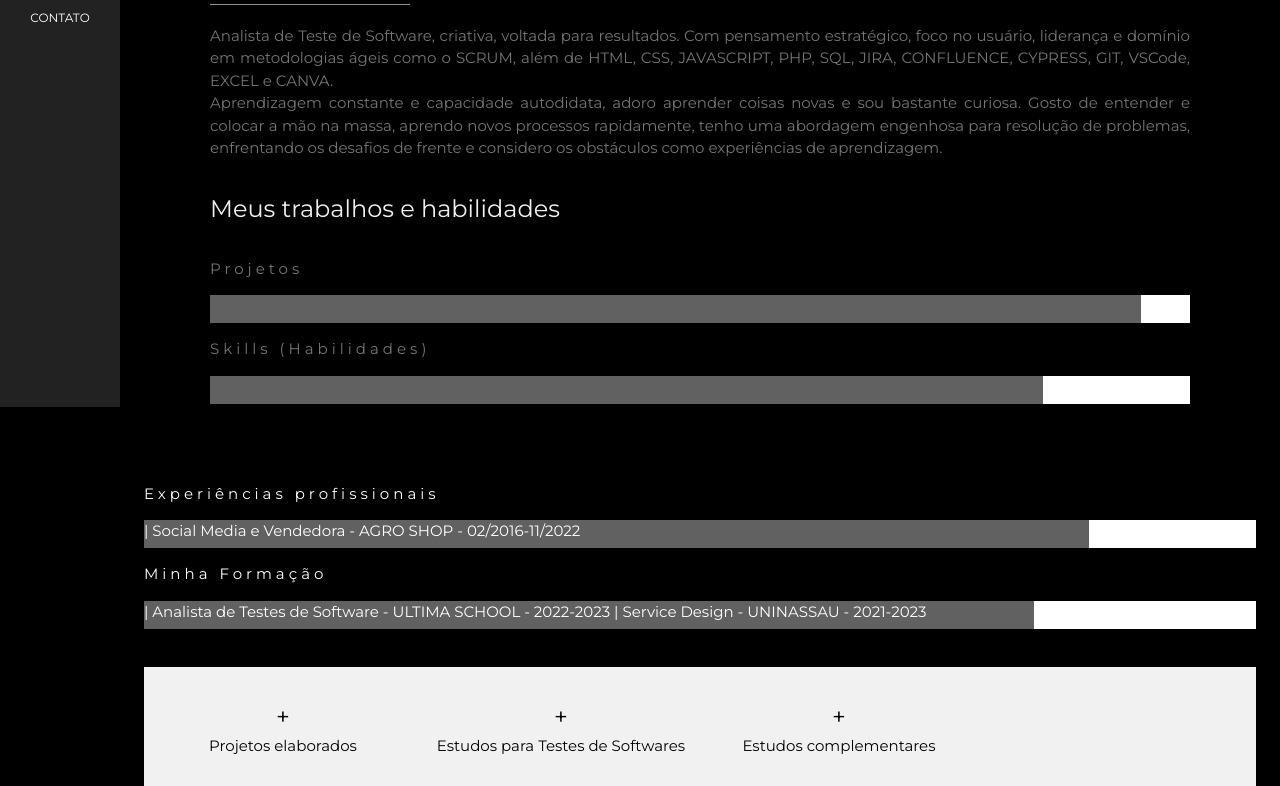
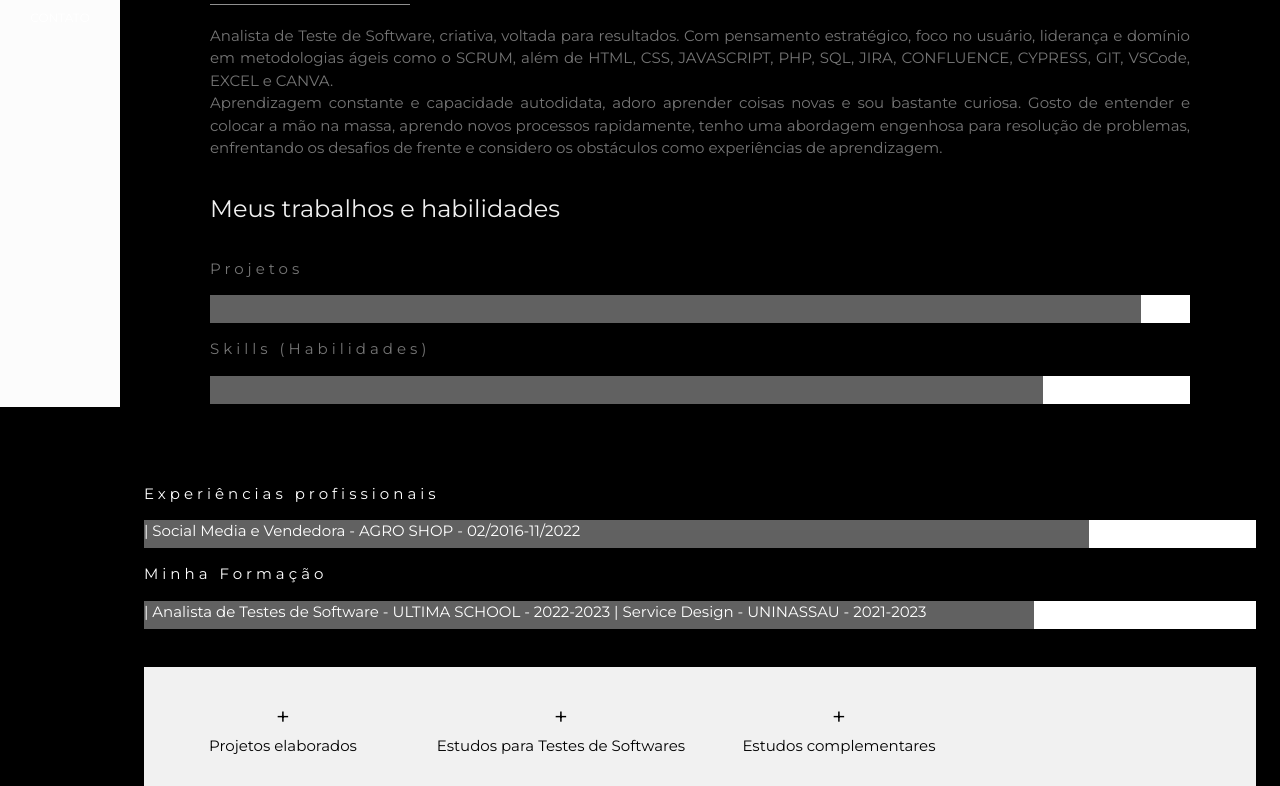
Before and after one commit to carolsprak/annerocha.github.io, a plain HTML site: page index.html in a window 1280 px wide. Shown: the part 393-1179 px from the top of the page. Drawn offline with nearby package versions, Linux system fonts and the light colour scheme.

Commit message:
Update port.css

```diff
--- a/css/port.css
+++ b/css/port.css
@@ -8,7 +8,7 @@ body, h1, h2, h3, h4, h5, h6 {
 
 .w3-sidebar {
     width: 120px;
-    background: #222;
+    background: #fcfcfc;
 }
 
 #main {
```
